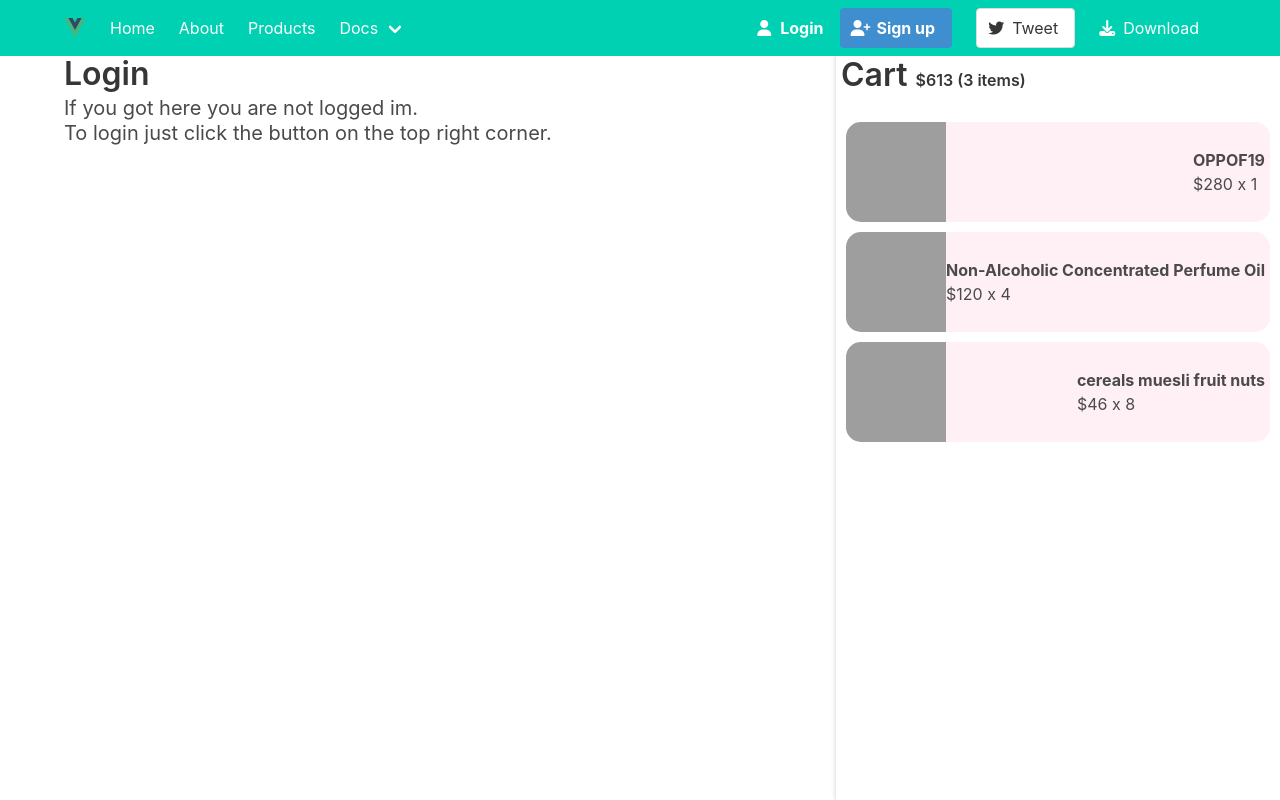
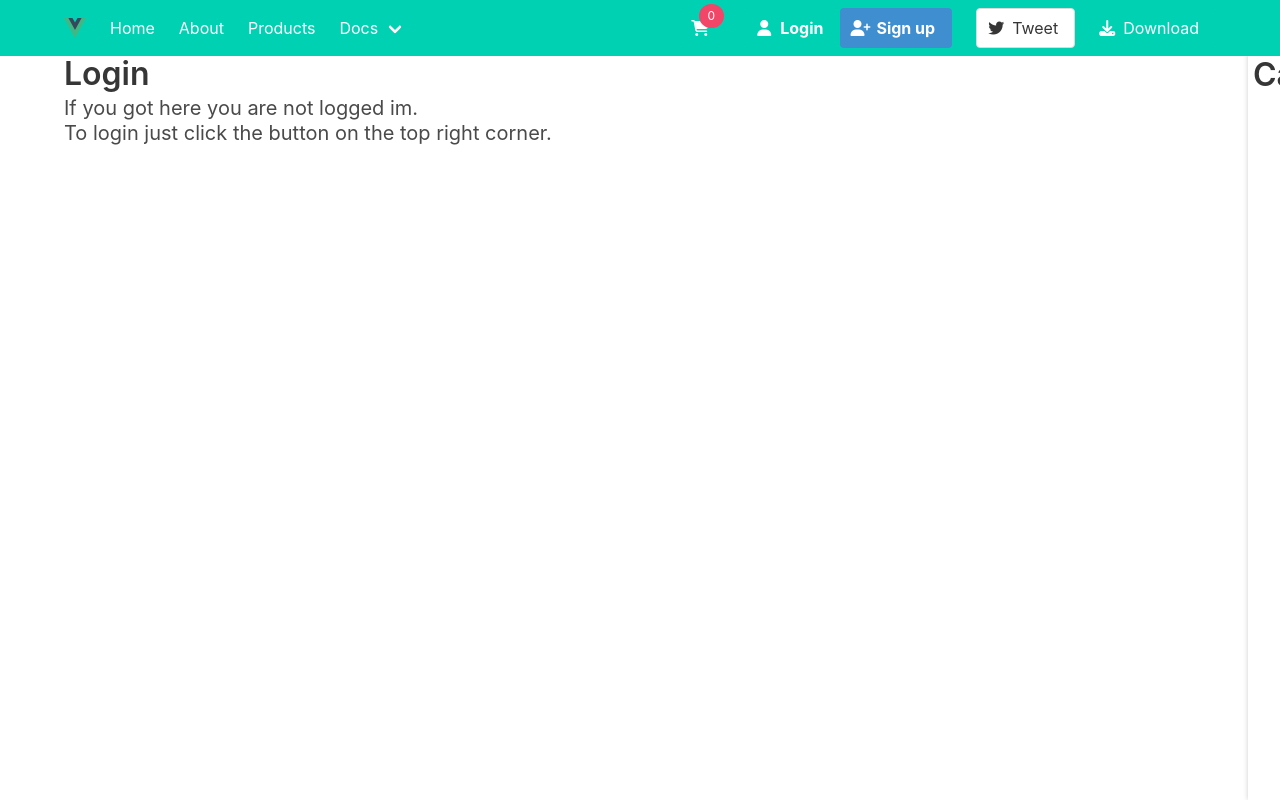
Before and after one commit to virimarinh/Web-Dev-Spring2023, a Vue app in the folder client/: page /login in a window 1280 px wide. Built offline with nearby package versions, Linux system fonts and the light colour scheme; grey boxes are pictures that could not be loaded.

Commit message:
Can delete and change quantity

```diff
--- a/client/src/App.vue
+++ b/client/src/App.vue
@@ -1,10 +1,6 @@
 <script setup lang="ts">
 import { RouterLink, RouterView } from 'vue-router'
-import Cart from './components/Cart.vue'
-import Flyout from './components/Flyout.vue';
 import NavBar from './components/NavBar.vue';
-
-
 </script>
 
 <template>
@@ -15,11 +11,8 @@ import NavBar from './components/NavBar.vue';
         <RouterView />
     </div>
 
-    <Flyout>
-        <Cart />
-    </Flyout>
+
 </template>
 
 <style scoped>
-
 </style>
--- a/client/src/components/Cart.vue
+++ b/client/src/components/Cart.vue
@@ -1,30 +1,6 @@
 <script setup lang="ts">
-    import {useCart} from '@/model/cart';
-    import { getProducts } from '@/model/products';
-
-    const cart = useCart ();
-    const products = getProducts();
-
-    cart.value.push({
-        product: products[3],
-        productId: 3,
-        quantity:1,
-
-    })
-
-    cart.value.push({
-        product: products[13],
-        productId: 13,
-        quantity:4,
-
-    })
-
-    cart.value.push({
-        product: products[23],
-        productId: 23,
-        quantity: 8,
-
-    })
+    import { useCart, total, removeFromCart } from '@/model/cart';
+    const cart = useCart();
 
 </script>
 
@@ -33,27 +9,35 @@
         <h1 class="title">
             Cart
             <small>
-                $613
+                ${{ total }}
                 ({{ cart.length }} items)
             </small>
         </h1>
         <p></p>
-        <div class="cart-item" v-for="item in cart">
+        <div class="cart-item" v-for="item, i in cart">
             <img :src="item.product.thumbnail" alt="product image" />
             <div>
                 <b>{{ item.product.title }}</b>
                 <p>
                     ${{ item.product.price }}
-                    x {{ item.quantity }}
+                    x
+                    <select v-model="item.quantity" class="quantity-dropdown">
+                        <option v-for="n in 10" :key="n" :value="n">{{ n }}</option>
+                    </select>
                 </p>
             </div>
-
+            <button class="button is-danger" @click="removeFromCart(i)">
+                <span class="icon">
+                    <i class="fas fa-trash"></i>
+                </span>
+            </button>
         </div>
     </div>
 </template>
 
+
 <style scoped>
-    .cart{
+    .cart {
         margin: 5px;
         display: flex;
         flex-direction: column;
@@ -69,13 +53,11 @@
         border-radius: 15px;
         overflow: hidden;
         background-color: lavenderblush;
-
     }
     .cart-item img {
         width: 100px;
         height: 100px;
     }
-
     small {
         font-size: 0.5em;
     }
--- a/client/src/components/Flyout.vue
+++ b/client/src/components/Flyout.vue
@@ -1,27 +1,29 @@
 <script setup lang="ts">
-
 </script>
 
 <template>
-    <div class="flyout active">
+    <div class="flyout">
         <slot />
     </div>
 </template>
+
 
 <style scoped>
     .flyout {
         position: fixed;
         top: 52px;
         right: -18rem;
+        width: 20rem;
         height: calc(100vh - 52px);
         background-color: white;
-        box-shadow: 0 0 5px rgba(0, 0, 0, 0.2);
+        box-shadow: 0 0 5px 0 rgba(0, 0, 0, 0.2);
         transition: right 0.5s ease-in-out;
+        overflow-y: scroll;
     }
-    .flyout.active {
+    .flyout.is-active {
         right: 0;
     }
-    .flyout.hover{
+    .flyout:hover {
         right: 0;
     }
 </style>
--- a/client/src/components/NavBar.vue
+++ b/client/src/components/NavBar.vue
@@ -1,13 +1,15 @@
 <script setup lang="ts">
 import { ref } from 'vue';
 import { RouterLink } from 'vue-router';
+import { quantity } from '../model/cart';
+import Cart from './Cart.vue';
+import Flyout from './Flyout.vue';
 import LoginBadge from './LoginBadge.vue';
-
     const isMenuActive = ref(false);
-
+    const isCartActive = ref(false);
     function toggleMenu() {
-      isMenuActive.value = !isMenuActive.value;
-      console.log({ isMenuActive})
+        isMenuActive.value = !isMenuActive.value;
+        console.log({ isMenuActive });
     }
 </script>
 
@@ -67,6 +69,15 @@ import LoginBadge from './LoginBadge.vue';
           </div>
 
           <div class="navbar-end">
+
+            <div class="navbar-item">
+                <button class="button  is-primary" :class="{ 'is-active': isCartActive }" @click="isCartActive = !isCartActive">
+                    <span class="icon">
+                        <i class="fas fa-shopping-cart"></i>
+                        <span class="tag is-danger quantity-tag">{{ quantity }}</span>
+                    </span>
+                </button>
+            </div>
             <LoginBadge />
 
             <div class="navbar-item">
@@ -95,9 +106,17 @@ import LoginBadge from './LoginBadge.vue';
         </div>
     </div>
       </nav>
+    <Flyout :class="{ 'is-active': isCartActive }">
+        <Cart />
+    </Flyout>
 </template>
 
 
 <style scoped>
-
+    .quantity-tag {
+        position: absolute;
+        top: -5px;
+        right: -5px;
+        border-radius: 1rem;
+    }
 </style>
--- a/client/src/components/loginBadge.vue
+++ b/client/src/components/loginBadge.vue
@@ -1,16 +1,21 @@
 <script setup lang="ts">
 import { ref } from 'vue';
-import { useSession, login } from '@/model/session';
+import { useSession, login, useLogout } from '@/model/session';
 
 
 const session = useSession();
+const logout = useLogout();
+
+function logout2() {
+    logout();
+}
 
 </script>
 
 <template>
             <div class="navbar-item" v-if="session.user">
                 Welcome, {{ session.user.name }}
-            (<a @click=" session.user = null">logout</a>)
+                (<a @click="logout2()">logout</a>)
             </div>
             <div class="navbar-item" v-else>
                 <a class="button is-primary" @click="login">
@@ -26,6 +31,9 @@ const session = useSession();
                     <strong>Sign up</strong>
                 </a>
             </div>
+
+
+
 </template>
 
 <style scoped>
--- a/client/src/model/cart.ts
+++ b/client/src/model/cart.ts
@@ -1,17 +1,37 @@
-/* B"H
+/*  B"H
 */
-import { ref } from "vue";
+
+import { computed, ref } from "vue";
 import type { Product } from "./products";
 
+const cart = ref([] as CartItem[]);
 
-const cart= ref([] as CartItem[]);
-
-export function useCart(){
-    return cart
+export function useCart() {
+    return cart;
 }
 
-export interface CartItem{
+export interface CartItem {
     productId: number;
     product: Product;
     quantity: number;
 }
+
+export function addToCart(product: Product) {
+    const item = cart.value.find((p) => p.productId == product.id);
+    if (item) {
+        item.quantity++;
+    } else {
+        cart.value.push({
+            productId: product.id,
+            product,
+            quantity: 1,
+        });
+    }
+}
+
+export function removeFromCart(index: number) {
+        cart.value.splice(index, 1);
+}
+
+export const quantity = computed(() => cart.value.reduce((total, item) => total + item.quantity, 0));
+export const total = computed(()=> cart.value.reduce((total, item) => total + item.product.price * item.quantity, 0))
--- a/client/src/model/session.ts
+++ b/client/src/model/session.ts
@@ -1,6 +1,8 @@
-/* B"H
+/*  B"H
 */
+
 import { reactive } from "vue";
+import { useRouter } from "vue-router";
 
 const session = reactive({
     user: null as User | null,
@@ -14,12 +16,23 @@ interface User {
     token?: string;
 }
 
-export function useSession(){
+export function useSession() {
     return session;
 }
 
-export function login(){
+export function login() {
     session.user = {
         name: "John Doe",
     }
 }
+
+export function useLogout() {
+    const router = useRouter();
+
+    return function(){
+        console.log({router});
+        session.user = null;
+
+        router.push("/login");
+    }
+}
--- a/client/src/views/Product.vue
+++ b/client/src/views/Product.vue
@@ -1,42 +1,43 @@
 <script setup lang="ts">
-import { ref } from "vue";
-import { getProducts, type Product} from "../model/products"
-
+import { ref } from 'vue';
+import { getProducts, type Product } from '../model/products'
+import { addToCart } from '../model/cart';
 const products = ref( getProducts());
-
 </script>
 
 <template>
     <div>
         <h1 class="title">
-            What would you like to buy?
+            TWhat would you like to buy?
         </h1>
+
 
         <div class="product-list">
             <div class="product" v-for="product in products" :key="product.id">
-                <img :src="product.thumbnail" :alt="product.title">
-                <h3>{{  product.title }}</h3>
-                <p>{{  product.description }}</p>
+                <img :src="product.thumbnail" :alt="product.title" />
+                <h3>{{ product.title }}</h3>
+                <p>{{ product.description }}</p>
                 <p>
                     <span>$</span>
                     <i class="price">
-                        {{  product.price }}
+                        {{ product.price }}
                     </i>
                 </p>
-                <button class="button is-primary">+</button>
+                <button class="button is-primary" @click="addToCart(product)">+</button>
             </div>
         </div>
+
     </div>
 </template>
 
+
 <style scoped>
-    .product list{
+    .product-list {
         display: flex;
         flex-wrap: wrap;
+        justify-content: space-between;
         background-color: aliceblue;
-        justify-content: space-between;
     }
-
     .product {
         flex-basis: 12rem;
         flex-grow: 1;
@@ -46,7 +47,6 @@ const products = ref( getProducts());
         border-radius: 5px;
         box-shadow: 0 0 5px 0 rgba(0, 0, 0, 0.2);
     }
-
     .price {
         font-size: 1.5rem;
         font-weight: bold;
```
Also changed, not shown: client/src/model/products.ts (+5 -4 lines), client/src/router/index.ts (+9 -8 lines), 2 other files (tests, documents, lock files or other folders). Lines whose indentation alone changed are shown as unchanged.
